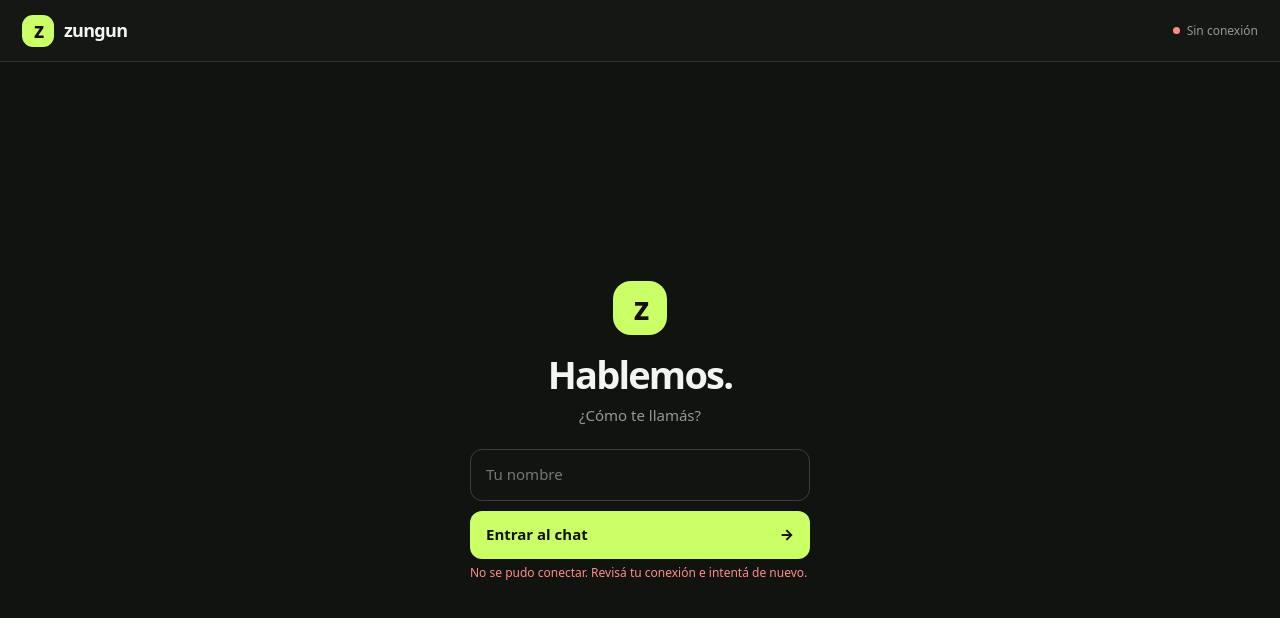
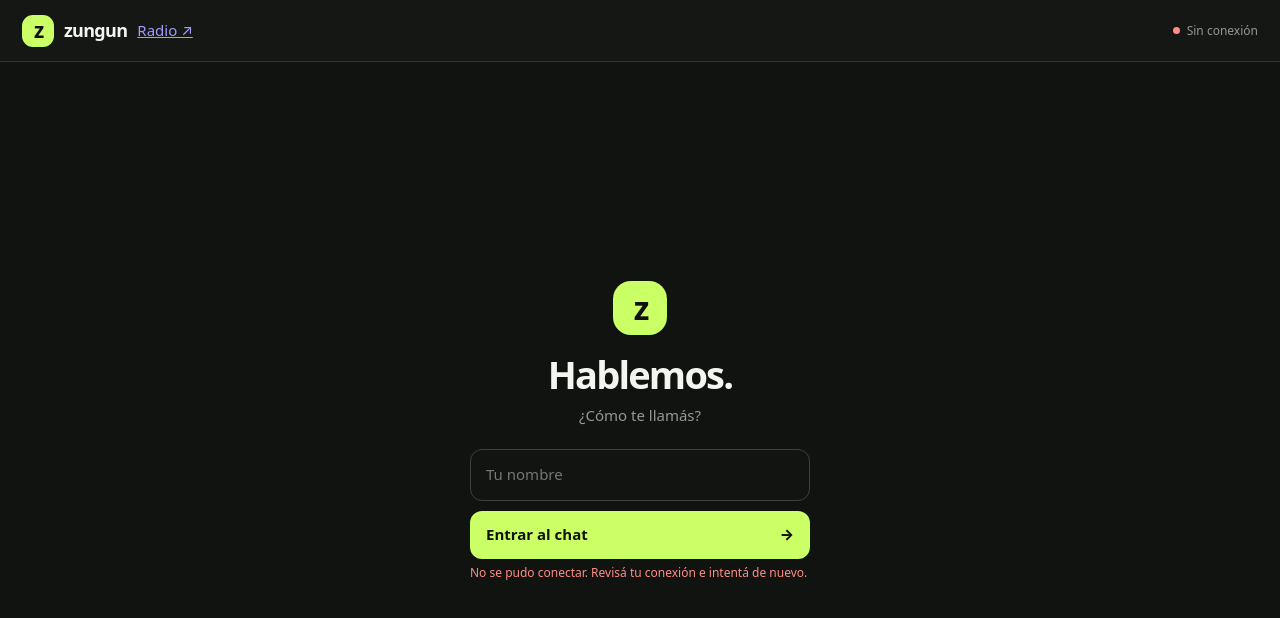
Before and after one commit to simondalmasso/Zungun, a website: page cloudflare/public/chat/index.html in a window 1280 px wide. Drawn offline with Linux system fonts and the light colour scheme; no server answers.

Commit message:
Add one-tap Meshtastic radio entry

```diff
--- a/cloudflare/public/chat/index.html
+++ b/cloudflare/public/chat/index.html
@@ -16,6 +16,7 @@
   <header class="topbar">
     <div class="brand-mark" aria-hidden="true">z</div>
     <div class="brand-name">zungun</div>
+    <a class="radio-link" href="https://client.meshtastic.org/" target="_blank" rel="noopener noreferrer" aria-label="Abrir radio Meshtastic">Radio <span aria-hidden="true">↗</span></a>
     <span class="connection"><i id="connectionDot"></i><span id="connectionState">Conectando</span></span>
   </header>
 
```
